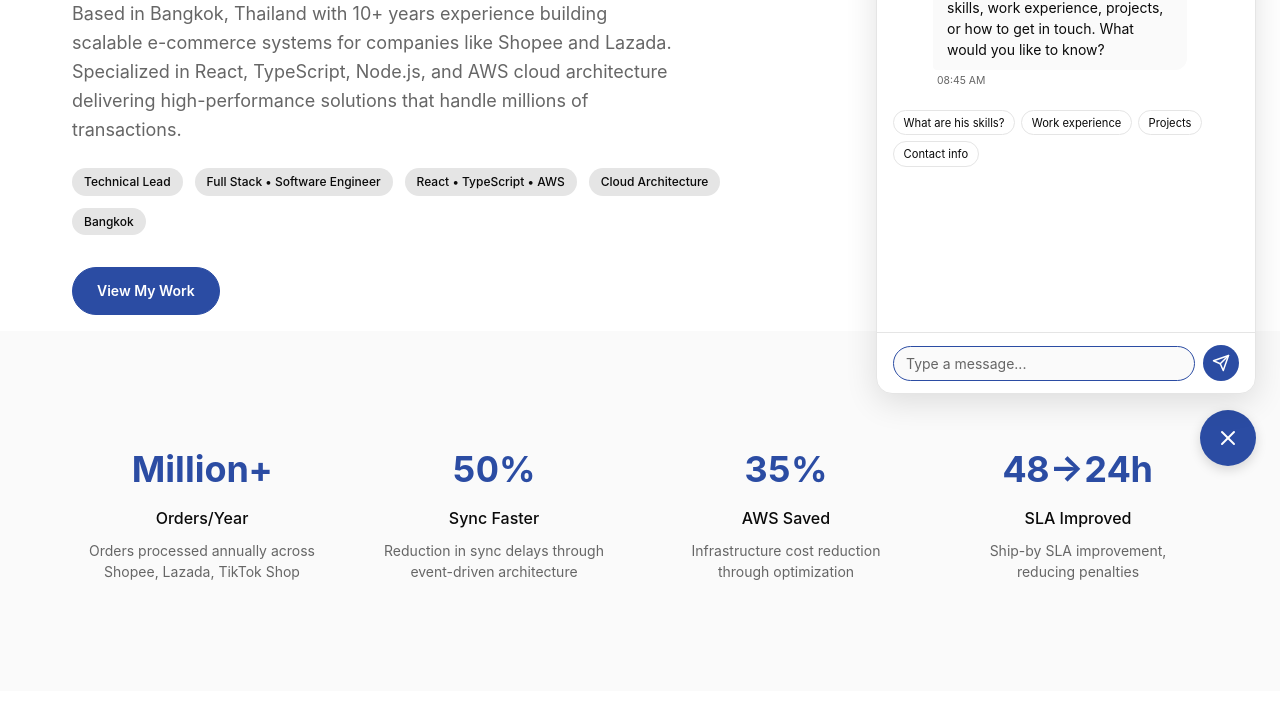
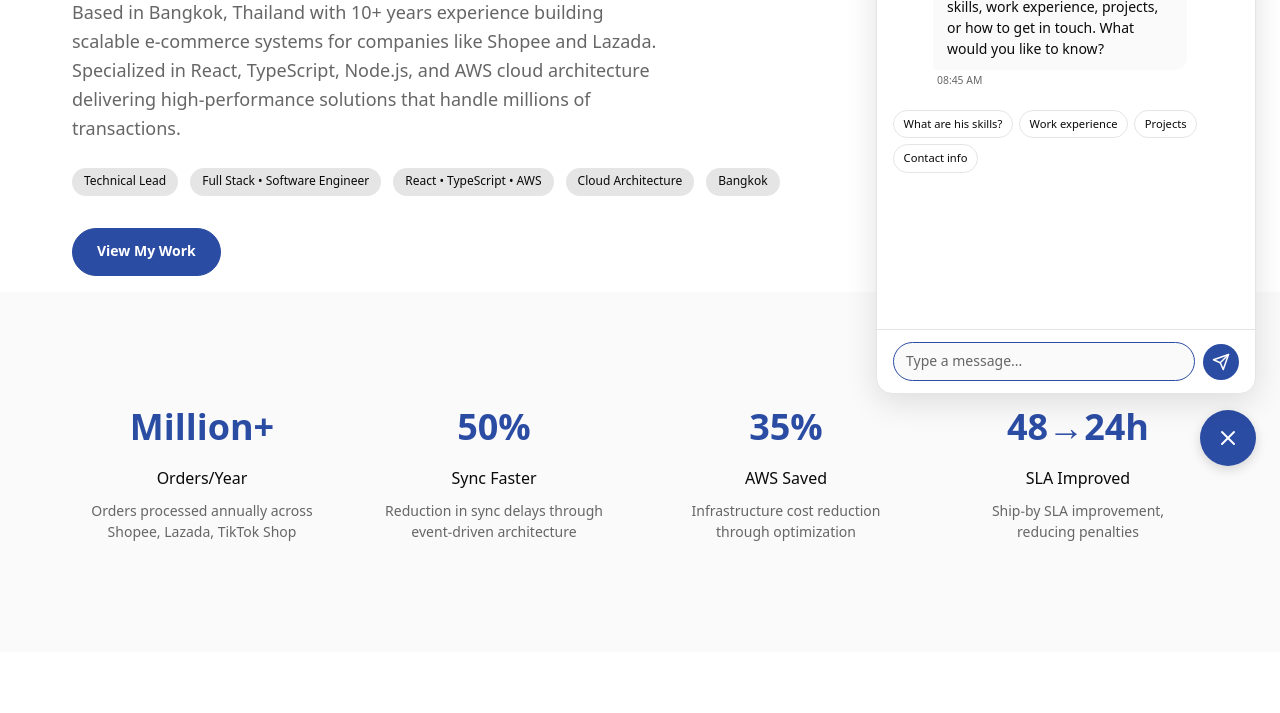
Before and after one commit to kiwsan/kiwsan, an Astro site: page / in a window 1280 px wide. Shown: the part 310-1023 px from the top of the page. Built offline with nearby package versions, Linux system fonts and the light colour scheme; Astro itself is replaced by a stand-in of ours.

Commit message:
update font

```diff
--- a/package.json
+++ b/package.json
@@ -12,6 +12,8 @@
   "dependencies": {
     "@astrojs/check": "^0.9.6",
     "@astrojs/sitemap": "^3.7.0",
+    "@fontsource-variable/inter": "^5.2.8",
+    "@fontsource/noto-sans-thai": "^5.2.8",
     "astro": "^5.18.0",
     "astro-google-analytics": "^1.0.3",
     "astro-icon": "^1.1.5",
--- a/src/components/Hero.astro
+++ b/src/components/Hero.astro
@@ -99,6 +99,7 @@
 
   h1 {
     font-size: var(--text-5xl);
+    font-weight: bold;
     margin-bottom: var(--space-6);
     letter-spacing: -0.02em;
   }
--- a/src/layouts/Layout.astro
+++ b/src/layouts/Layout.astro
@@ -1,4 +1,6 @@
 ---
+import '@fontsource-variable/inter';
+import '@fontsource/noto-sans-thai';
 import '../styles/global.css';
 import { GoogleAnalytics } from 'astro-google-analytics';
 import ChatWidget from '../components/ChatWidget.astro';
@@ -20,7 +22,6 @@ const {
 
     <!-- Performance & Preconnect -->
     <link rel="preconnect" href="https://www.googletagmanager.com" />
-    <link rel="preconnect" href="https://fonts.googleapis.com" />
     <link rel="dns-prefetch" href="https://www.linkedin.com" />
     <link rel="dns-prefetch" href="https://github.com" />
 
--- a/src/styles/global.css
+++ b/src/styles/global.css
@@ -23,7 +23,9 @@ html {
   --color-secondary: #FF5C7A;
   --color-border: #e5e5e5;
   --color-surface: #fafafa;
-  --font-sans: 'Inter', -apple-system, BlinkMacSystemFont, 'Segoe UI', Roboto, sans-serif;
+  --font-inter: 'Inter Variable';
+  --font-noto-thai: 'Noto Sans Thai';
+  --font-sans: var(--font-inter), var(--font-noto-thai), system-ui, sans-serif;
   --font-mono: 'SF Mono', Monaco, 'Cascadia Code', monospace;
 
   --text-xs: 0.75rem;
```
Also changed, not shown: 1 other file.
